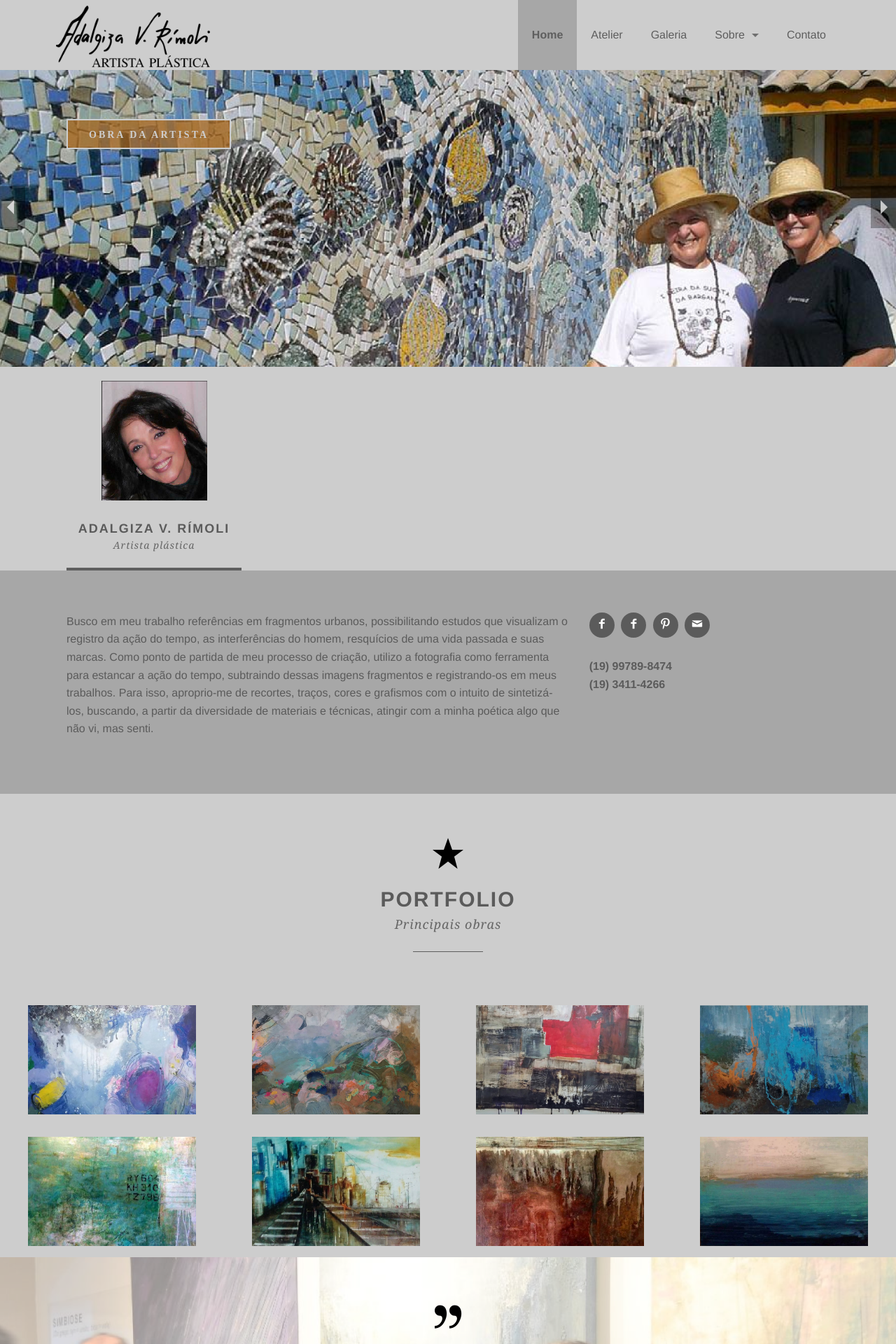
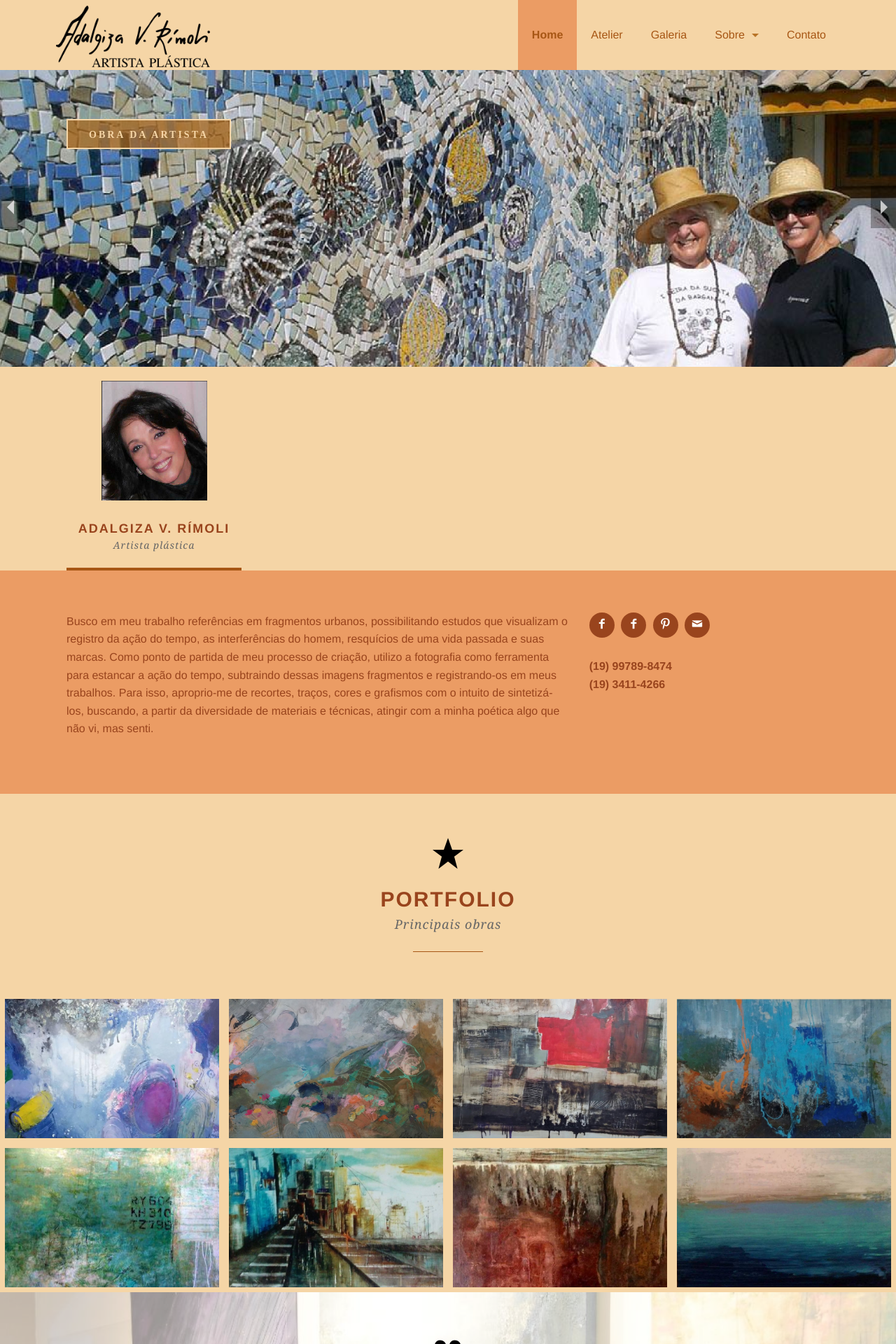
Before and after one commit to rtuma/adalgizadevel.github.io, a Jekyll site: the page built from index-yellow.html, in a window 1280 px wide. Shown: the top 1920 px of the page at 70% size. Built offline with Jekyll 4.4.1, drawn with Linux system fonts in a browser that asks for light colours.

```diff
--- a/_includes/portfolio.html
+++ b/_includes/portfolio.html
@@ -13,9 +13,9 @@
 <ul class='gallery small-block-grid-2 medium-block-grid-3 large-block-grid-4'>
   {% for work in site.data.portfolio %}
     <li>
-      <figure data-index='{{ work.index }}'>
+      <figure data-index='{{ work.index }}' style='margin: 7px;'>
       <a href='{{ site.url }}images/{{ work.image-full }}' itemprop="contentUrl" data-size="1000x667" data-index='{{ work.index }}'>
-        <img src='{{site.url}}images/{{ work.image }}'>
+        <img src='{{site.url}}images/{{ work.image }}' style='border: 0px; display: block;'>
         <div class='overlay'>
           <div class='thumb-info'>
             <h3>{{ work.title }}</h3>
--- a/_layouts/default-gray.html
+++ b/_layouts/default-yellow.html
@@ -7,9 +7,9 @@
       <meta content='width=device-width, initial-scale=1.0' name='viewport'>
       <link href='http://fonts.googleapis.com?family=PT+Sans:400,700,400italic,700italic|Droid+Serif:400,700,400italic,700italic' rel='stylesheet' type='text'>
       <link href='{{ site.url }}css/fontello.css' rel='stylesheet'>
-      <link href='{{ site.url }}css/framework-gray.css' rel='stylesheet'>
+      <link href='{{ site.url }}css/framework.css' rel='stylesheet'>
       <link href='{{ site.url }}css/syntax.css' rel='stylesheet'>
-      <link href='{{ site.url }}css/style-gray.css' rel='stylesheet'>
+      <link href='{{ site.url }}css/style.css' rel='stylesheet'>
 
       <script language="JavaScript" type="text/javascript" src="{{ site.url }}js/jquery-1.12.1.min.js"></script>
       <script src='{{ site.url }}js/modernizr.js'></script>
--- a/_layouts/default.html
+++ b/_layouts/default.html
@@ -7,9 +7,9 @@
       <meta content='width=device-width, initial-scale=1.0' name='viewport'>
       <link href='http://fonts.googleapis.com?family=PT+Sans:400,700,400italic,700italic|Droid+Serif:400,700,400italic,700italic' rel='stylesheet' type='text'>
       <link href='{{ site.url }}css/fontello.css' rel='stylesheet'>
-      <link href='{{ site.url }}css/framework.css' rel='stylesheet'>
+      <link href='{{ site.url }}css/framework-gray.css' rel='stylesheet'>
       <link href='{{ site.url }}css/syntax.css' rel='stylesheet'>
-      <link href='{{ site.url }}css/style.css' rel='stylesheet'>
+      <link href='{{ site.url }}css/style-gray.css' rel='stylesheet'>
 
       <script language="JavaScript" type="text/javascript" src="{{ site.url }}js/jquery-1.12.1.min.js"></script>
       <script src='{{ site.url }}js/modernizr.js'></script>
--- a/index-gray.html
+++ b/index-yellow.html
@@ -1,6 +1,6 @@
 ---
 
-layout: default-gray
+layout: default-yellow
 title: Adalgiza V. Rímoli
 section_id: home
 
```
